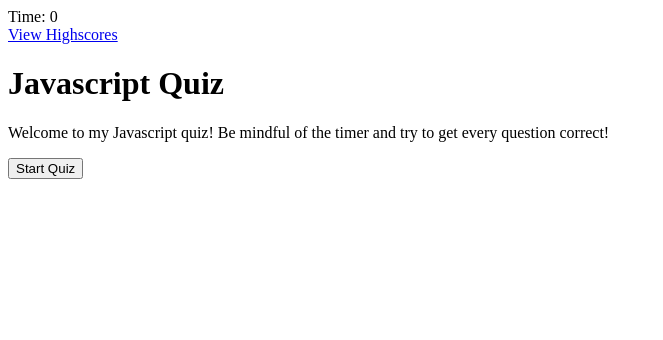
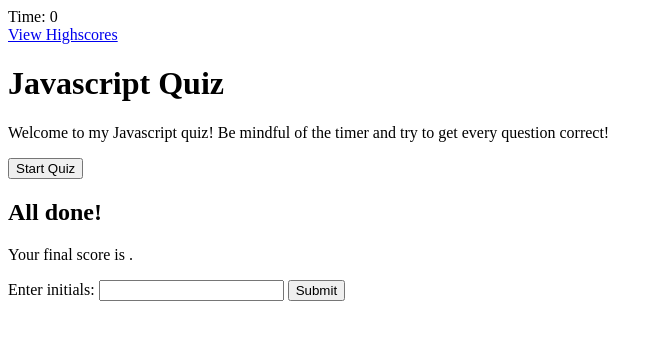
Before and after one commit to info-hazard/my-coding-quiz, a plain HTML site: page index.html in a window 1280 px wide. Shown: the whole page, without its empty margins (0-663 px from the left). Drawn offline with Linux system fonts and the light colour scheme; files that its build step writes are made by us from their sources.

Commit message:
added more html containers for the questions, choices, and post quiz screen

```diff
--- a/index.html
+++ b/index.html
@@ -13,7 +13,7 @@
     <div class="timer">Time: <span id="time">0</span></div>
 
     <div class="scores"><a href="highscores.html">View Highscores</a></div>
-
+    <!--start/home screen-->
     <div class="wrapper">
       <div id="start-screen" class="start">
         <h1>Javascript Quiz</h1>
@@ -22,6 +22,20 @@
         </p>
         <button id="start">Start Quiz</button>
       </div>
+      <!--setting up questions and choices to appear when button is pressed-->
+      <div id="questions" class="hide">
+        <h2 id="question-title"></h2>
+        <div id="choices" class="choices"></div>
+      </div>
+      <!--setting up end screen to appear after time runs out or final question is answered.-->
+      <div id="end-screen" class="hide">
+        <h2>All done!</h2>
+        <p>Your final score is <span id="final-score"></span>.</p>
+        <p>
+          Enter initials: <input type="text" id="initials" max="2" />
+          <button id="submit">Submit</button>
+        </p>
+      </div>
 
     <script src="./assets/script.js"></script>
   </body>
```
